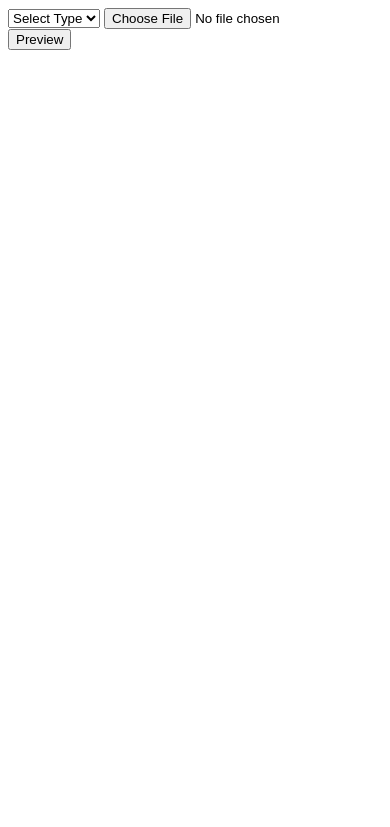
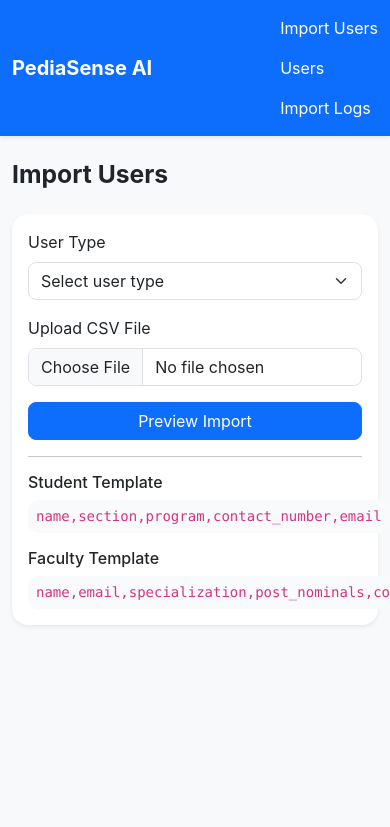
Before and after one commit to nonedeb/pediasense-ai, a Flask app: template templates/manager/import_users.html in a window 390 px wide; the page is wider, and only the part inside the window is pictured. Shown: the top 827 px of that part. Run offline with Flask 3, Linux system fonts and the light colour scheme; the template is opened without the code that fills it, so the values that code supplies are empty.

Commit message:
Add files via upload

```diff
--- a/app.py
+++ b/app.py
@@ -1,13 +1,14 @@
-
+import os
 from flask import Flask
 from models import db
 from routes import register_routes
 
 def create_app():
     app = Flask(__name__)
-    app.config["SECRET_KEY"] = "dev"
-    app.config["SQLALCHEMY_DATABASE_URI"] = "sqlite:///app.db"
+    app.config["SECRET_KEY"] = os.environ.get("SECRET_KEY", "dev-secret-key-change-me")
+    app.config["SQLALCHEMY_DATABASE_URI"] = os.environ.get("DATABASE_URL", "sqlite:///app.db")
     app.config["SQLALCHEMY_TRACK_MODIFICATIONS"] = False
+    app.config["MAX_CONTENT_LENGTH"] = 5 * 1024 * 1024  # 5 MB
 
     db.init_app(app)
 
@@ -20,4 +21,5 @@
 app = create_app()
 
 if __name__ == "__main__":
-    app.run(debug=True)
+    port = int(os.environ.get("PORT", 5000))
+    app.run(host="0.0.0.0", port=port, debug=True)
--- a/routes.py
+++ b/routes.py
@@ -1,128 +1,210 @@
-from flask import render_template, request, redirect, url_for, flash
+import csv
+import io
+import json
+from flask import render_template, request, redirect, url_for, flash, session
 from models import db, User, ImportLog
-import csv, io
 
-def normalize_email(email):
-    return email.strip().lower()
+ALLOWED_EXTENSIONS = {"csv"}
+
+def normalize_email(email: str) -> str:
+    return (email or "").strip().lower()
+
+def allowed_file(filename: str) -> bool:
+    return "." in filename and filename.rsplit(".", 1)[1].lower() in ALLOWED_EXTENSIONS
+
+def validate_row(row, user_type):
+    errors = []
+    cleaned = {
+        "name": (row.get("name") or "").strip(),
+        "email": normalize_email(row.get("email")),
+        "role": user_type,
+        "section": None,
+        "program": None,
+        "specialization": None,
+        "post_nominals": None,
+        "contact_number": (row.get("contact_number") or "").strip(),
+    }
+
+    if not cleaned["name"]:
+        errors.append("Missing name")
+    if not cleaned["email"]:
+        errors.append("Missing email")
+    elif "@" not in cleaned["email"]:
+        errors.append("Invalid email format")
+
+    if user_type == "student":
+        cleaned["section"] = (row.get("section") or "").strip()
+        cleaned["program"] = (row.get("program") or "").strip()
+        if not cleaned["section"]:
+            errors.append("Missing section")
+        if not cleaned["program"]:
+            errors.append("Missing program")
+    elif user_type == "faculty":
+        cleaned["specialization"] = (row.get("specialization") or "").strip()
+        cleaned["post_nominals"] = (row.get("post_nominals") or "").strip()
+        if not cleaned["specialization"]:
+            errors.append("Missing specialization")
+
+    return cleaned, errors
 
 def register_routes(app):
 
-    @app.route("/", methods=["GET", "POST"])
-    def import_users():
-        preview = []
-        errors = []
-        user_type = request.form.get("user_type")
+    @app.route("/")
+    def home():
+        return redirect(url_for("manager_import_users"))
+
+    @app.route("/manager/import-users", methods=["GET", "POST"])
+    def manager_import_users():
+        preview_rows = session.get("import_preview_rows", [])
+        preview_mode = bool(preview_rows)
+        selected_type = session.get("import_user_type")
 
         if request.method == "POST":
-            file = request.files.get("file")
+            user_type = request.form.get("user_type", "").strip().lower()
+            uploaded_file = request.files.get("file")
 
-            if not file:
-                flash("Please upload a file", "danger")
-                return redirect(url_for("import_users"))
+            if user_type not in {"student", "faculty"}:
+                flash("Please select a valid user type.", "danger")
+                return redirect(url_for("manager_import_users"))
 
-            content = file.read().decode("utf-8")
-            reader = csv.DictReader(io.StringIO(content))
+            if not uploaded_file or uploaded_file.filename == "":
+                flash("Please upload a CSV file.", "danger")
+                return redirect(url_for("manager_import_users"))
 
-            for i, row in enumerate(reader, start=1):
-                name = row.get("name", "").strip()
-                email = normalize_email(row.get("email", ""))
-                contact = row.get("contact_number", "")
+            if not allowed_file(uploaded_file.filename):
+                flash("Only CSV files are allowed in this production-ready version.", "danger")
+                return redirect(url_for("manager_import_users"))
 
-                row_error = []
+            try:
+                content = uploaded_file.read().decode("utf-8-sig")
+                reader = csv.DictReader(io.StringIO(content))
+                rows = list(reader)
+            except Exception as exc:
+                flash(f"Unable to read file: {exc}", "danger")
+                return redirect(url_for("manager_import_users"))
 
-                if not name:
-                    row_error.append("Missing name")
+            if not rows:
+                flash("The uploaded file is empty.", "warning")
+                return redirect(url_for("manager_import_users"))
 
-                if not email:
-                    row_error.append("Missing email")
+            required = {
+                "student": ["name", "section", "program", "contact_number", "email"],
+                "faculty": ["name", "email", "specialization", "post_nominals", "contact_number"],
+            }
 
-                # duplicate check
-                existing = User.query.filter_by(email=email).first()
-                if existing:
-                    row_error.append("Duplicate email")
+            uploaded_columns = [str(col).strip() for col in rows[0].keys()]
+            missing_columns = [col for col in required[user_type] if col not in uploaded_columns]
+            if missing_columns:
+                flash(f"Missing required columns: {', '.join(missing_columns)}", "danger")
+                return redirect(url_for("manager_import_users"))
 
-                if user_type == "student":
-                    section = row.get("section", "").strip()
-                    program = row.get("program", "").strip()
+            seen_emails = set()
+            preview_rows = []
 
-                    if not section:
-                        row_error.append("Missing section")
-                    if not program:
-                        row_error.append("Missing program")
+            for idx, row in enumerate(rows, start=1):
+                cleaned, row_errors = validate_row(row, user_type)
 
-                else:
-                    specialization = row.get("specialization", "").strip()
+                if cleaned["email"]:
+                    if cleaned["email"] in seen_emails:
+                        row_errors.append("Duplicate email in uploaded file")
+                    seen_emails.add(cleaned["email"])
 
-                preview.append({
-                    "row": row,
-                    "errors": row_error
+                    if User.query.filter_by(email=cleaned["email"]).first():
+                        row_errors.append("Email already exists in database")
+
+                preview_rows.append({
+                    "row_number": idx,
+                    "name": cleaned["name"],
+                    "email": cleaned["email"],
+                    "role": cleaned["role"],
+                    "section": cleaned["section"],
+                    "program": cleaned["program"],
+                    "specialization": cleaned["specialization"],
+                    "post_nominals": cleaned["post_nominals"],
+                    "contact_number": cleaned["contact_number"],
+                    "errors": row_errors,
                 })
 
-            return render_template(
-                "manager/import_users.html",
-                preview=preview,
-                user_type=user_type
-            )
+            session["import_preview_rows"] = preview_rows
+            session["import_user_type"] = user_type
+            session["import_file_name"] = uploaded_file.filename
 
-        return render_template("manager/import_users.html", preview=[], user_type=None)
+            return redirect(url_for("manager_import_users"))
 
+        return render_template(
+            "manager/import_users.html",
+            preview_rows=preview_rows,
+            preview_mode=preview_mode,
+            selected_type=selected_type,
+        )
 
-    @app.route("/import-confirm", methods=["POST"])
-    def import_confirm():
+    @app.route("/manager/import-users/confirm", methods=["POST"])
+    def manager_import_users_confirm():
+        preview_rows = session.get("import_preview_rows", [])
+        user_type = session.get("import_user_type")
+        file_name = session.get("import_file_name", "uploaded.csv")
 
-        content = request.form.get("raw_data")
-        user_type = request.form.get("user_type")
+        if not preview_rows or not user_type:
+            flash("No pending import found. Please upload a file first.", "warning")
+            return redirect(url_for("manager_import_users"))
 
-        reader = csv.DictReader(io.StringIO(content))
+        success_count = 0
+        error_count = 0
 
-        success = 0
-        errors = 0
-
-        for row in reader:
-            name = row.get("name", "").strip()
-            email = normalize_email(row.get("email", ""))
-
-            if not name or not email:
-                errors += 1
+        for row in preview_rows:
+            if row["errors"]:
+                error_count += 1
                 continue
 
-            if User.query.filter_by(email=email).first():
-                errors += 1
+            if User.query.filter_by(email=row["email"]).first():
+                error_count += 1
                 continue
 
-            if user_type == "student":
-                user = User(
-                    name=name,
-                    email=email,
-                    role="student",
-                    section=row.get("section"),
-                    program=row.get("program"),
-                    contact_number=row.get("contact_number")
-                )
-
-            else:
-                user = User(
-                    name=name,
-                    email=email,
-                    role="faculty",
-                    specialization=row.get("specialization"),
-                    post_nominals=row.get("post_nominals"),
-                    contact_number=row.get("contact_number")
-                )
-
+            user = User(
+                name=row["name"],
+                email=row["email"],
+                role=row["role"],
+                section=row.get("section"),
+                program=row.get("program"),
+                specialization=row.get("specialization"),
+                post_nominals=row.get("post_nominals"),
+                contact_number=row.get("contact_number"),
+            )
             db.session.add(user)
-            success += 1
+            success_count += 1
 
         db.session.commit()
 
         log = ImportLog(
             user_type=user_type,
-            file_name="uploaded",
-            success_count=success,
-            error_count=errors
+            file_name=file_name,
+            success_count=success_count,
+            error_count=error_count,
         )
         db.session.add(log)
         db.session.commit()
 
-        flash(f"Imported {success} users. Skipped {errors}.", "success")
-        return redirect(url_for("import_users"))
+        session.pop("import_preview_rows", None)
+        session.pop("import_user_type", None)
+        session.pop("import_file_name", None)
+
+        flash(f"Import completed. Added {success_count} users; skipped {error_count}.", "success")
+        return redirect(url_for("manager_import_users"))
+
+    @app.route("/manager/import-users/cancel", methods=["POST"])
+    def manager_import_users_cancel():
+        session.pop("import_preview_rows", None)
+        session.pop("import_user_type", None)
+        session.pop("import_file_name", None)
+        flash("Pending import cleared.", "info")
+        return redirect(url_for("manager_import_users"))
+
+    @app.route("/manager/users")
+    def manager_users():
+        users = User.query.order_by(User.role.asc(), User.name.asc()).all()
+        return render_template("manager/users.html", users=users)
+
+    @app.route("/manager/import-logs")
+    def manager_import_logs():
+        logs = ImportLog.query.order_by(ImportLog.created_at.desc()).all()
+        return render_template("manager/import_logs.html", logs=logs)
--- /dev/null
+++ b/static/css/style.css
@@ -0,0 +1,15 @@
+body {
+  font-family: Inter, "Segoe UI", Arial, sans-serif;
+}
+.card {
+  transition: transform 0.2s ease;
+}
+.card:hover {
+  transform: translateY(-2px);
+}
+code {
+  display: inline-block;
+  padding: 6px 8px;
+  background: #f8fafc;
+  border-radius: 10px;
+}
--- a/templates/base.html
+++ b/templates/base.html
@@ -1,63 +1,38 @@
-
 <!doctype html>
 <html lang="en">
 <head>
-  <meta charset="utf-8">
-  <meta name="viewport" content="width=device-width,initial-scale=1">
+  <meta charset="UTF-8">
+  <meta name="viewport" content="width=device-width, initial-scale=1">
   <title>PediaSense AI</title>
-  <link href="https://cdn.jsdelivr.net/npm/bootstrap@5.3.7/dist/css/bootstrap.min.css" rel="stylesheet">
-  <link href="{{ url_for('static', filename='styles.css') }}" rel="stylesheet">
+  <link href="https://cdn.jsdelivr.net/npm/bootstrap@5.3.3/dist/css/bootstrap.min.css" rel="stylesheet">
+  <link href="{{ url_for('static', filename='css/style.css') }}" rel="stylesheet">
 </head>
-<body>
+<body class="bg-light">
 <nav class="navbar navbar-expand-lg navbar-dark bg-primary shadow-sm">
   <div class="container">
-    <a class="navbar-brand fw-bold" href="{{ url_for('home') }}">PediaSense AI</a>
-    <button class="navbar-toggler" type="button" data-bs-toggle="collapse" data-bs-target="#navMain">
-      <span class="navbar-toggler-icon"></span>
-    </button>
-    <div class="collapse navbar-collapse" id="navMain">
-      <ul class="navbar-nav me-auto">
-        {% if current_user %}
-          <li class="nav-item"><a class="nav-link" href="{{ url_for('dashboard') }}">Dashboard</a></li>
-          {% if current_user.role == 'student' %}
-            <li class="nav-item"><a class="nav-link" href="{{ url_for('student_case') }}">Case Analyzer</a></li>
-            <li class="nav-item"><a class="nav-link" href="{{ url_for('student_quiz') }}">Quiz Mode</a></li>
-          {% endif %}
-          {% if current_user.role in ['faculty', 'manager'] %}
-            <li class="nav-item"><a class="nav-link" href="{{ url_for('faculty_dashboard') }}">Faculty Analytics</a></li>
-          {% endif %}
-          {% if current_user.role == 'manager' %}
-            <li class="nav-item"><a class="nav-link" href="{{ url_for('manager_dashboard') }}">Manager Panel</a></li>
-          {% endif %}
-        {% endif %}
-      </ul>
-      <div class="d-flex gap-2">
-        {% if current_user %}
-          <span class="navbar-text me-2">{{ current_user.full_name }} ({{ current_user.role }})</span>
-          <a class="btn btn-light btn-sm" href="{{ url_for('logout') }}">Logout</a>
-        {% else %}
-          <a class="btn btn-outline-light btn-sm" href="{{ url_for('login') }}">Login</a>
-          <a class="btn btn-light btn-sm" href="{{ url_for('register') }}">Register</a>
-        {% endif %}
-      </div>
+    <a class="navbar-brand fw-bold" href="{{ url_for('manager_import_users') }}">PediaSense AI</a>
+    <div class="navbar-nav ms-auto">
+      <a class="nav-link text-white" href="{{ url_for('manager_import_users') }}">Import Users</a>
+      <a class="nav-link text-white" href="{{ url_for('manager_users') }}">Users</a>
+      <a class="nav-link text-white" href="{{ url_for('manager_import_logs') }}">Import Logs</a>
     </div>
   </div>
 </nav>
 
-<div class="container py-4">
+<main class="container py-4">
   {% with messages = get_flashed_messages(with_categories=true) %}
     {% if messages %}
       {% for category, message in messages %}
-        <div class="alert alert-{{ category if category != 'message' else 'info' }} alert-dismissible fade show">
-          {{ message }}
-          <button class="btn-close" data-bs-dismiss="alert"></button>
-        </div>
+      <div class="alert alert-{{ category }} alert-dismissible fade show rounded-4 shadow-sm" role="alert">
+        {{ message }}
+        <button type="button" class="btn-close" data-bs-dismiss="alert"></button>
+      </div>
       {% endfor %}
     {% endif %}
   {% endwith %}
   {% block content %}{% endblock %}
-</div>
+</main>
 
-<script src="https://cdn.jsdelivr.net/npm/bootstrap@5.3.7/dist/js/bootstrap.bundle.min.js"></script>
+<script src="https://cdn.jsdelivr.net/npm/bootstrap@5.3.3/dist/js/bootstrap.bundle.min.js"></script>
 </body>
 </html>
--- a/templates/manager/import_users.html
+++ b/templates/manager/import_users.html
@@ -1,40 +1,103 @@
-<form method="POST" enctype="multipart/form-data" class="mb-3">
+{% extends "base.html" %}
+{% block content %}
+<h2 class="fw-bold mb-4">Import Users</h2>
 
-<select name="user_type" class="form-select mb-2" required>
-  <option value="">Select Type</option>
-  <option value="student">Student</option>
-  <option value="faculty">Faculty</option>
+<div class="card border-0 shadow-sm rounded-4 mb-4">
+  <div class="card-body">
+    <form method="POST" enctype="multipart/form-data" class="row g-3">
+      <div class="col-md-4">
+        <label class="form-label">User Type</label>
+        <select name="user_type" class="form-select rounded-3" required>
+          <option value="">Select user type</option>
+          <option value="student" {% if selected_type == 'student' %}selected{% endif %}>Student List</option>
+          <option value="faculty" {% if selected_type == 'faculty' %}selected{% endif %}>Faculty List</option>
         </select>
+      </div>
 
-<input type="file" name="file" class="form-control mb-2">
-<button class="btn btn-primary">Preview</button>
+      <div class="col-md-5">
+        <label class="form-label">Upload CSV File</label>
+        <input type="file" name="file" class="form-control rounded-3" accept=".csv" required>
+      </div>
 
+      <div class="col-md-3 d-flex align-items-end">
+        <button class="btn btn-primary w-100 rounded-3">Preview Import</button>
+      </div>
     </form>
 
-{% if preview %}
-<form method="POST" action="/import-confirm">
-  <input type="hidden" name="raw_data" value="{{ request.files['file'].read().decode('utf-8') }}">
-  <input type="hidden" name="user_type" value="{{ user_type }}">
+    <hr>
+    <div class="row g-3">
+      <div class="col-md-6">
+        <h6>Student Template</h6>
+        <code>name,section,program,contact_number,email</code>
+      </div>
+      <div class="col-md-6">
+        <h6>Faculty Template</h6>
+        <code>name,email,specialization,post_nominals,contact_number</code>
+      </div>
+    </div>
+  </div>
+</div>
 
-  <button class="btn btn-success mb-3">Confirm Import</button>
+{% if preview_mode and preview_rows %}
+<div class="card border-0 shadow-sm rounded-4">
+  <div class="card-body">
+    <div class="d-flex justify-content-between align-items-center mb-3">
+      <div>
+        <h5 class="mb-1">Preview</h5>
+        <p class="text-muted mb-0">Review the rows below before saving them into the database.</p>
+      </div>
+      <div class="d-flex gap-2">
+        <form method="POST" action="{{ url_for('manager_import_users_cancel') }}">
+          <button class="btn btn-outline-secondary rounded-3">Cancel</button>
         </form>
+        <form method="POST" action="{{ url_for('manager_import_users_confirm') }}">
+          <button class="btn btn-success rounded-3">Confirm Import</button>
+        </form>
+      </div>
+    </div>
 
-<table class="table">
-<tr><th>Name</th><th>Email</th><th>Status</th></tr>
-
-{% for row in preview %}
+    <div class="table-responsive">
+      <table class="table table-hover align-middle">
+        <thead>
           <tr>
-<td>{{ row.row.name }}</td>
-<td>{{ row.row.email }}</td>
+            <th>#</th>
+            <th>Name</th>
+            <th>Email</th>
+            <th>Role</th>
+            <th>Section</th>
+            <th>Program</th>
+            <th>Specialization</th>
+            <th>Post-nominals</th>
+            <th>Contact</th>
+            <th>Status</th>
+          </tr>
+        </thead>
+        <tbody>
+          {% for row in preview_rows %}
+          <tr>
+            <td>{{ row.row_number }}</td>
+            <td>{{ row.name or '-' }}</td>
+            <td>{{ row.email or '-' }}</td>
+            <td><span class="badge text-bg-dark">{{ row.role }}</span></td>
+            <td>{{ row.section or '-' }}</td>
+            <td>{{ row.program or '-' }}</td>
+            <td>{{ row.specialization or '-' }}</td>
+            <td>{{ row.post_nominals or '-' }}</td>
+            <td>{{ row.contact_number or '-' }}</td>
             <td>
               {% if row.errors %}
-    <span class="text-danger">{{ row.errors }}</span>
+                <span class="badge text-bg-danger">Invalid</span>
+                <div class="small text-danger mt-1">{{ row.errors|join(', ') }}</div>
               {% else %}
-    <span class="text-success">OK</span>
+                <span class="badge text-bg-success">Ready</span>
               {% endif %}
             </td>
           </tr>
           {% endfor %}
-
+        </tbody>
       </table>
+    </div>
+  </div>
+</div>
 {% endif %}
+{% endblock %}
```
Also changed, not shown: models.py (+15 -18 lines), requirements.txt (+4 -3 lines), templates/manager/import_logs.html (added, +34 -0 lines), templates/manager/users.html (added, +38 -0 lines), README.md. Lines whose indentation alone changed are shown as unchanged.
